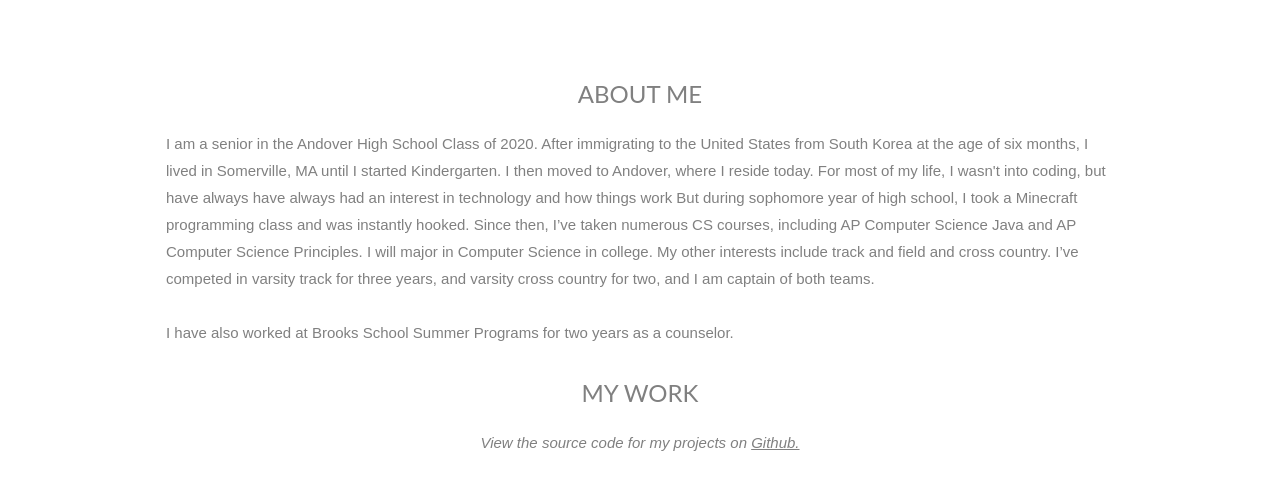
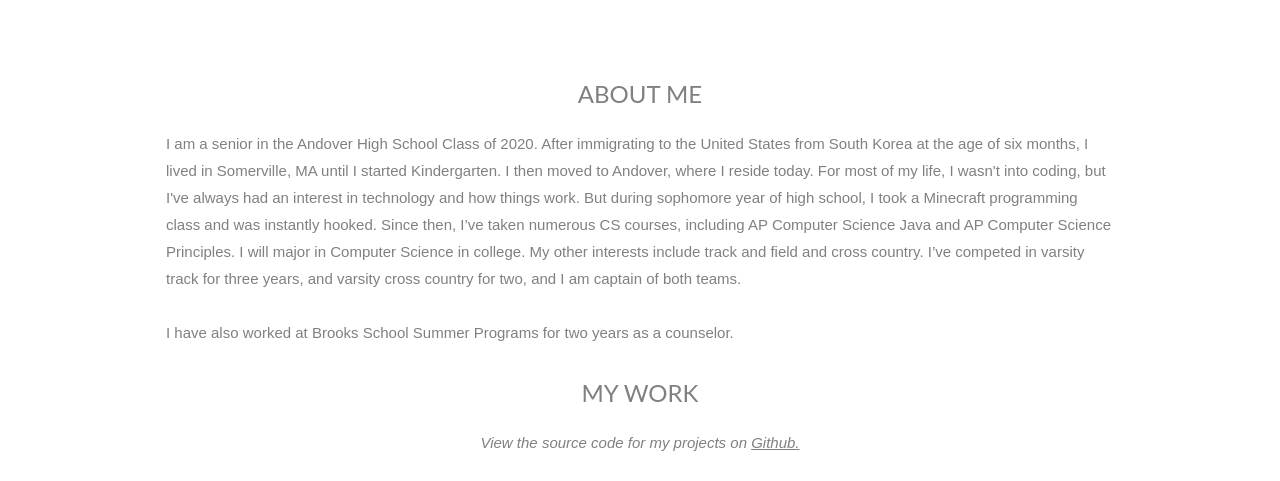
Before and after one commit to Shahbazian-Will/WillShahbazian.netlify.com, a plain HTML site: page index.html in a window 1280 px wide. Shown: the part 1181-1662 px from the top of the page. Drawn offline with Linux system fonts and the light colour scheme; a web font is replaced by a local one.

Commit message:
Update index.html

```diff
--- a/index.html
+++ b/index.html
@@ -128,7 +128,7 @@
         <!-- Container (About Section) -->
         <div class="w3-content w3-container w3-padding-64" id="about">
             <h3 class="w3-center">ABOUT ME</h3>
-            <p>I am a senior in the Andover High School Class of 2020. After immigrating to the United States from South Korea at the age of six months, I lived in Somerville, MA until I started Kindergarten. I then moved to Andover, where I reside today. For most of my life, I wasn't into coding, but have always have always had an interest in technology and how things work  But during sophomore year of high school, I took a Minecraft programming class and was instantly hooked. Since then, I’ve taken numerous CS courses, including AP Computer Science Java and AP Computer Science Principles. I will major in Computer Science in college. My other interests include track and field and cross country. I’ve competed in varsity track for three years, and varsity cross country for two, and I am captain of both teams. <br> <br>I have also worked at Brooks School Summer Programs for two years as a counselor.
+            <p>I am a senior in the Andover High School Class of 2020. After immigrating to the United States from South Korea at the age of six months, I lived in Somerville, MA until I started Kindergarten. I then moved to Andover, where I reside today. For most of my life, I wasn't into coding, but I've always had an interest in technology and how things work. But during sophomore year of high school, I took a Minecraft programming class and was instantly hooked. Since then, I’ve taken numerous CS courses, including AP Computer Science Java and AP Computer Science Principles. I will major in Computer Science in college. My other interests include track and field and cross country. I’ve competed in varsity track for three years, and varsity cross country for two, and I am captain of both teams. <br> <br>I have also worked at Brooks School Summer Programs for two years as a counselor.
             </p>
             <div class="w3-row">
 
```
